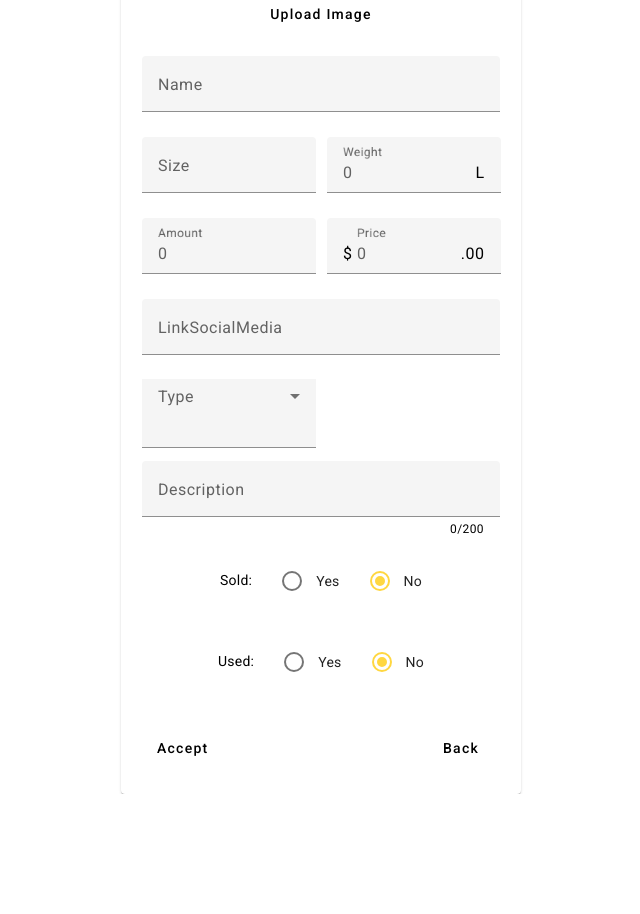
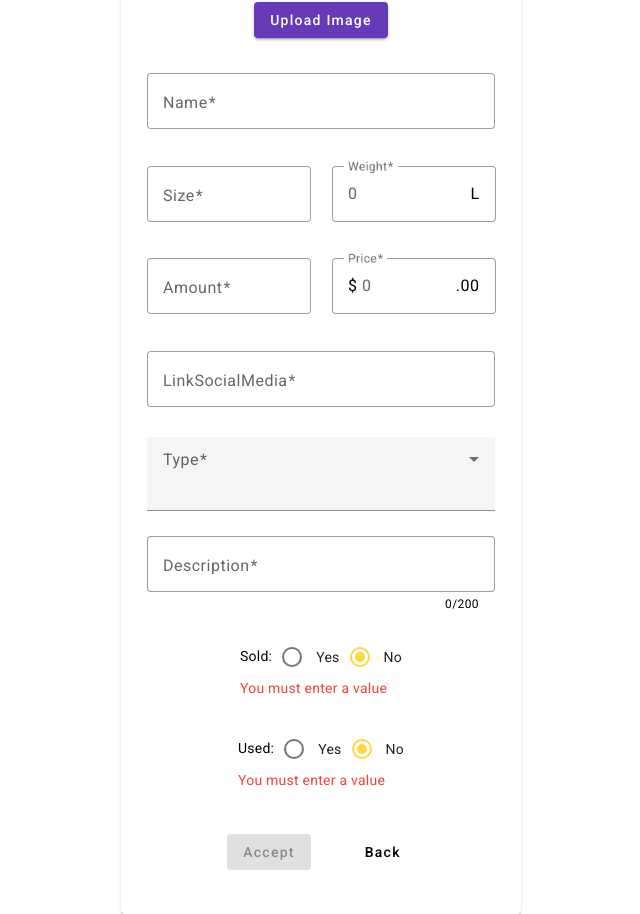
Before and after one commit to averder/SurfboardApp, an Angular app: page /addSurfboard in a window 1280 px wide. Shown: the part 524-1438 px from the top of the page, without its empty margins (319-959 px from the left). Before the commit the page ends 1318 px from the top, so only its background shows below. Built offline with nearby package versions, Linux system fonts and the light colour scheme.

Commit message:
[SBA-11] Added validation services

```diff
--- a/src/app/components/add-edit-surfboard/add-edit-surfboard.component.css
+++ b/src/app/components/add-edit-surfboard/add-edit-surfboard.component.css
@@ -1,27 +1,23 @@
   .centrado-superior {
     text-align: center;
-    margin-top: 20vh; /* Ajusta la separación desde la parte superior según sea necesario */
+    margin-top: 20vh;
+    margin-bottom: 20vh;
   }
 
-  .example-margin {
-    margin: 0 10px;
-  }
 
   mat-form-field {
     width: 100%;
-    margin: 5px;
+    margin: 10px 10px;
   }
 
-
- .custom-button-container {
-   display: flex;
-   justify-content: space-between;
- }
 
  .custom-button-container button {
   margin: 20px 20px;
   }
 
+  .example-full-width{
+    width: 100%;
+  }
 
   .uploadImageStyle {
     position: absolute;
--- a/src/app/components/add-edit-surfboard/add-edit-surfboard.component.html
+++ b/src/app/components/add-edit-surfboard/add-edit-surfboard.component.html
@@ -1,91 +1,76 @@
 <div class="title">
   <h1>{{ addOrEditTitle }} Surfboard</h1>
 </div>
-<!-- <app-spinner *ngIf="loading"></app-spinner> -->
+
 <div class="contenedor">
   <mat-card class="example-card">
     <mat-card-header>
-      <!-- <div mat-card-avatar class="example-header-image"></div> -->
       <mat-card-title>Surfboard</mat-card-title>
       <mat-card-subtitle>Type: Hybrid</mat-card-subtitle>
     </mat-card-header>
-    <img
-      *ngIf="selectedImage"
-      mat-card-image
-      [src]="selectedImage"
-      alt="Imagen seleccionada"
-    />
+    <img *ngIf="selectedImage" mat-card-image [src]="selectedImage" alt="Imagen seleccionada" />
     <mat-card-content>
-      <form>
-        <mat-grid-list cols="2" rowHeight="80px">
+      <form [formGroup]="form" (ngSubmit)="addSurfboard()">
+        <mat-grid-list cols="2" rowHeight="2:1">
           <mat-grid-tile [colspan]="2">
-           <div>
-             <button mat-button type="button" (click)="fileInput.click()">Upload Image</button>
-             <input class="uploadImageStyle" type="file" #fileInput (change)="onFileSelected($event)" accept="image/*">
-           </div>
-           </mat-grid-tile>
+            <div>
+              <button  mat-raised-button color="primary" mat-button type="button" (click)="fileInput.click()">
+                Upload Image
+              </button>
+              <input formControlName="image" class="uploadImageStyle" type="file" #fileInput
+                (change)="onFileSelected($event)" accept="image/*" />
+            </div>
+          </mat-grid-tile>
           <mat-grid-tile [colspan]="2">
-            <mat-form-field appearance="fill">
+            <mat-form-field appearance="outline">
               <mat-label>Name</mat-label>
-              <input matInput autocomplete="off" />
+              <input formControlName="name" matInput autocomplete="off" />
+              <mat-error *ngIf="hasFieldError('name')">{{ getErrorMessage('size') }}</mat-error>
             </mat-form-field>
           </mat-grid-tile>
           <mat-grid-tile>
-            <mat-form-field appearance="fill">
+            <mat-form-field appearance="outline">
               <mat-label>Size</mat-label>
-              <input matInput autocomplete="off" />
+              <input (input)="validateInputNumber($event, 'size')" type="number" formControlName="size" matInput autocomplete="off" />
+              <mat-error *ngIf="hasFieldError('size')">{{ getErrorMessage('size') }}</mat-error>
+            </mat-form-field>
+          </mat-grid-tile>
+          <mat-grid-tile >
+            <mat-form-field appearance="outline" floatLabel="always">
+              <mat-label>Weight</mat-label>
+              <input (input)="validateInputNumber($event, 'weight')" formControlName="weight" matInput type="number" class="example-right-align" placeholder="0" />
+              <span matTextSuffix>L</span>
+              <mat-error *ngIf="hasFieldError('weight')">{{ getErrorMessage('weight') }}</mat-error>
             </mat-form-field>
           </mat-grid-tile>
           <mat-grid-tile>
-            <mat-form-field floatLabel="always">
-              <mat-label>Weight</mat-label>
-              <input
-                matInput
-                type="number"
-                class="example-right-align"
-                placeholder="0"
-              />
-              <span matTextSuffix>L</span>
+            <mat-form-field appearance="outline">
+              <mat-label>Amount</mat-label>
+              <input (input)="validateInputNumber($event, 'amount')" formControlName="amount" matInput type="number" class="example-full-width" placeholder="" />
+              <mat-error *ngIf="hasFieldError('amount')">{{ getErrorMessage('amount') }}</mat-error>
             </mat-form-field>
           </mat-grid-tile>
           <mat-grid-tile>
-            <mat-form-field floatLabel="always">
-              <mat-label>Amount</mat-label>
-              <input
-                matInput
-                type="number"
-                class="example-right-align"
-                placeholder="0"
-              />
+            <mat-form-field appearance="outline" floatLabel="always">
+              <mat-label>Price</mat-label>
+              <input (input)="validateInputNumber($event, 'price')" formControlName="price" matInput type="number" class="example-full-width" placeholder="0" />
+              <span matTextPrefix>$&nbsp;</span>
+              <span matTextSuffix>.00</span>
+              <mat-error *ngIf="hasFieldError('price')">{{ getErrorMessage('price') }}</mat-error>
             </mat-form-field>
           </mat-grid-tile>
-          <mat-grid-tile>
-            <mat-form-field floatLabel="always">
-              <mat-label>Price</mat-label>
-              <input
-                matInput
-                type="number"
-                class="example-right-align"
-                placeholder="0"
-              />
-              <span matTextPrefix>$&nbsp;</span>
-              <span matTextSuffix>.00</span>
+          <mat-grid-tile [colspan]="2">
+            <mat-form-field appearance="outline">
+              <mat-label>LinkSocialMedia</mat-label>
+              <input formControlName="linkSocialMedia" matInput autocomplete="off"
+                placeholder="www.mercadoliobre.com.uy" />
+                <mat-error *ngIf="hasFieldError('linkSocialMedia')">{{ getErrorMessage('linkSocialMedia') }}</mat-error>
             </mat-form-field>
           </mat-grid-tile>
           <mat-grid-tile [colspan]="2">
             <mat-form-field appearance="fill">
-              <mat-label>LinkSocialMedia</mat-label>
-              <input
-                matInput
-                autocomplete="off"
-                placeholder="www.mercadoliobre.com.uy"
-              />
-            </mat-form-field>
-          </mat-grid-tile>
-          <mat-grid-tile>
-            <mat-form-field appearance="fill">
               <mat-label>Type</mat-label>
-              <mat-select>
+              <mat-select formControlName="type" >
                 <mat-option value="hybrid">Hybrid</mat-option>
                 <mat-option value="funboard">Funboard</mat-option>
                 <mat-option value="longboard">Longboard</mat-option>
@@ -95,36 +80,41 @@
             </mat-form-field>
           </mat-grid-tile>
           <mat-grid-tile [colspan]="2">
-            <mat-form-field class="example-full-width">
+            <mat-form-field appearance="outline" class="example-full-width">
               <mat-label>Description</mat-label>
-              <input matInput #input maxlength="200" placeholder="" />
+              <input formControlName="description" matInput #input maxlength="200" placeholder="" />
               <mat-hint align="end">{{ input.value.length }}/200</mat-hint>
+              <mat-error *ngIf="hasFieldError('description')">{{ getErrorMessage('description') }}</mat-error>
             </mat-form-field>
           </mat-grid-tile>
           <mat-grid-tile [colspan]="2">
             <section class="example-section">
               <label class="example-margin">Sold:</label>
-              <mat-radio-group [(ngModel)]="soldStatus"  name="soldStatus">
+              <mat-radio-group formControlName="sold">
                 <mat-radio-button class="example-margin" value="after">Yes</mat-radio-button>
-                <mat-radio-button class="example-margin" value="before" checked="true">No</mat-radio-button>
+                <mat-radio-button class="example-margin" value="before" [checked]=true>No</mat-radio-button>
               </mat-radio-group>
+              <mat-error *ngIf="hasFieldError('sold')">{{ getErrorMessage('sold') }}</mat-error>
             </section>
           </mat-grid-tile>
           <mat-grid-tile [colspan]="2">
             <section class="example-section">
               <label class="example-margin">Used:</label>
-              <mat-radio-group [(ngModel)]="usedStatus"  name="usedStatus">
+              <mat-radio-group formControlName="used">
                 <mat-radio-button class="example-margin" value="yes">Yes</mat-radio-button>
-                <mat-radio-button class="example-margin" value="no" checked="true">No</mat-radio-button>
+                <mat-radio-button class="example-margin" value="no" [checked]=true>No</mat-radio-button>
               </mat-radio-group>
+              <mat-error *ngIf="hasFieldError('used')">{{ getErrorMessage('used') }}</mat-error>
             </section>
+          </mat-grid-tile>
+          <mat-grid-tile [colspan]="2">
+            <mat-card-actions class="custom-button-container">
+              <button #submitButton mat-button  [disabled]="form.invalid" type="submit" mat-raised-button color="primary">Accept</button>
+              <button  mat-button routerLink="/surfboard-list">Back</button>
+            </mat-card-actions>
           </mat-grid-tile>
         </mat-grid-list>
       </form>
     </mat-card-content>
-    <mat-card-actions class="custom-button-container">
-      <button mat-button routerLink="/surfboard-list">Accept</button>
-      <button mat-button routerLink="/surfboard-list">Back</button>
-    </mat-card-actions>
   </mat-card>
 </div>
--- a/src/app/components/add-edit-surfboard/add-edit-surfboard.component.ts
+++ b/src/app/components/add-edit-surfboard/add-edit-surfboard.component.ts
@@ -1,20 +1,72 @@
-import { Component } from '@angular/core';
+import { Component, OnInit, ViewChild } from '@angular/core';
+import {
+  FormBuilder,
+  FormControl,
+  FormGroup,
+  Validators,
+} from '@angular/forms';
 import { ImageUploadService } from 'src/app/services/image-upload.service';
+import { ValidationService } from 'src/app/services/validation.service';
 
 @Component({
   selector: 'app-add-edit-surfboard',
   templateUrl: './add-edit-surfboard.component.html',
   styleUrls: ['./add-edit-surfboard.component.css'],
 })
-export class AddEditSurfboardComponent {
+export class AddEditSurfboardComponent implements OnInit {
   addOrEditTitle: string = 'Edit';
   soldStatus: string = 'before';
   usedStatus: string = 'no';
+  form: FormGroup;
+
+  @ViewChild('submitButton') submitButton: any;
 
   selectedImage: string | undefined =
     'https://material.angular.io/assets/img/examples/shiba2.jpg';
 
-  constructor(private imageUploadService: ImageUploadService) {}
+  constructor(
+    private imageUploadService: ImageUploadService,
+    private fb: FormBuilder,
+    private validationService: ValidationService
+  ) {
+    this.form = this.fb.group({
+      image: [''],
+      name: ['', Validators.required],
+      size: ['', Validators.required, Validators.pattern(/^[0-9]+$/)],
+      weight: ['', Validators.required, Validators.pattern(/^[0-9]+$/)],
+      amount: ['', Validators.required, Validators.pattern(/^[0-9]+$/)],
+      linkSocialMedia: ['', Validators.required],
+      price: ['', Validators.required, Validators.pattern(/^[0-9]+$/)],
+      description: ['', Validators.required],
+      type: ['', Validators.required],
+      sold: ['', Validators.required, this.atLeastOneSelectedValidator()],
+      used: ['', Validators.required, this.atLeastOneSelectedValidator()],
+    });
+  }
+
+  atLeastOneSelectedValidator() {
+    return (control: { value: string[] }) => {
+      const selectedOptions = control.value;
+      return selectedOptions && selectedOptions.length > 0
+        ? null
+        : { atLeastOneSelected: true };
+    };
+  }
+
+  ngOnInit(): void {
+    this.form.valueChanges.subscribe(() => {
+      this.updateSubmitButtonState();
+    });
+  }
+
+  updateSubmitButtonState() {
+    const isFormInvalid = this.form.invalid;
+    const isButtonDisabled = this.submitButton?.disabled;
+
+    if (isFormInvalid !== isButtonDisabled) {
+      this.submitButton.disabled = isFormInvalid;
+    }
+  }
 
   onFileSelected(event: any): void {
     const file: File = event.target.files[0];
@@ -36,4 +88,31 @@ export class AddEditSurfboardComponent {
   selectedImagePreview(): string | null {
     return this.selectedImage || null;
   }
+
+  addSurfboard() {
+    console.log('add surfboard');
+  }
+
+  validateInputNumber($event: any, field: string) {
+    let control = this.form.get(field);
+    if (control != null && control instanceof FormControl) {
+      this.validationService.validateInputNumber($event, control);
+    }
+  }
+
+  hasFieldError(fieldName: string): boolean {
+    let control = this.form.get(fieldName);
+    if (control != null && control instanceof FormControl) {
+      return this.validationService.hasFieldError(control, fieldName);
+    }
+    return false;
+  }
+
+  getErrorMessage(fieldName: string) {
+    let control = this.form.get(fieldName);
+    if (control != null && control instanceof FormControl) {
+      return this.validationService.getErrorMessage(control, fieldName);
+    }
+    return '';
+  }
 }
--- /dev/null
+++ b/src/app/services/validation.service.ts
@@ -0,0 +1,33 @@
+import { Injectable } from '@angular/core';
+import { FormControl } from '@angular/forms';
+
+@Injectable({
+  providedIn: 'root',
+})
+export class ValidationService {
+  constructor() {}
+
+  validateInputNumber(event: any, field: FormControl) {
+    const inputValue = event.target.value.replace(/[^0-9]/g, '');
+    field.setValue(inputValue);
+  }
+
+  hasFieldError(control: FormControl, fieldName: string): boolean {
+    return control.invalid ?? false;
+  }
+
+  getErrorMessage(control: FormControl, fieldName: string): string {
+    if (control?.hasError('required')) {
+      return 'You must enter a value';
+    }
+
+    if (control?.hasError('pattern')) {
+      return `Not a valid ${fieldName}`;
+    }
+
+    if (control?.hasError('requiredTrue')) {
+      return `An option must be selected ${fieldName}`;
+    }
+    return '';
+  }
+}
--- a/src/app/shared/shared.module.ts
+++ b/src/app/shared/shared.module.ts
@@ -1,4 +1,7 @@
 import { NgModule } from '@angular/core';
+
+//Modules
+import { ReactiveFormsModule } from '@angular/forms';
 
 //Material UI
 import { MatButtonModule } from '@angular/material/button';
@@ -25,6 +28,7 @@ import { MatSelectModule } from '@angular/material/select';
     MatGridListModule,
     MatRadioModule,
     MatSelectModule,
+    ReactiveFormsModule,
   ],
   exports: [
     MatCardModule,
@@ -37,6 +41,7 @@ import { MatSelectModule } from '@angular/material/select';
     MatGridListModule,
     MatRadioModule,
     MatSelectModule,
+    ReactiveFormsModule,
   ],
 })
 export class SharedModule {}
```
